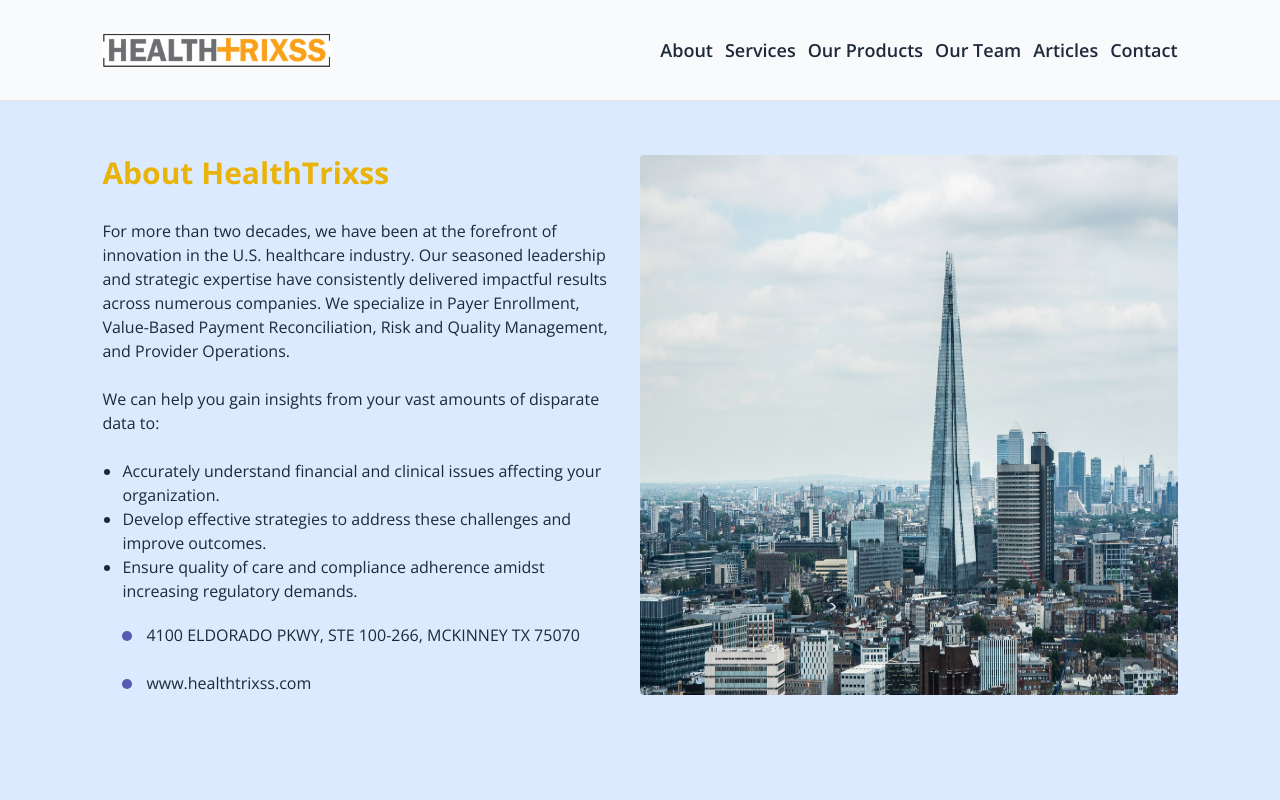
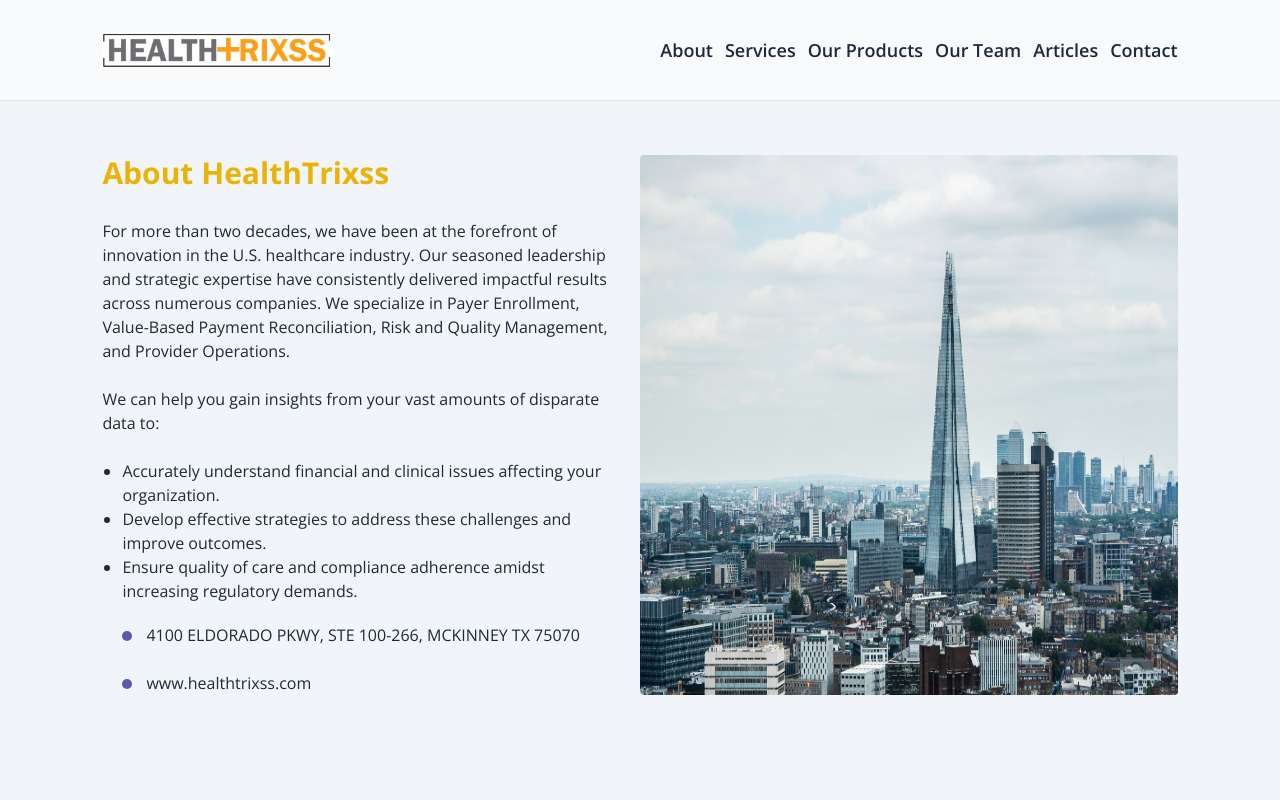
Before and after one commit to ronishpaudel/health-rixss, a Next.js app: page /about-us in a window 1280 px wide. Shown: the top 800 px of the page. Built offline with nearby package versions, Linux system fonts and the light colour scheme.

Commit message:
color fix

```diff
--- a/app/about-us/page.tsx
+++ b/app/about-us/page.tsx
@@ -9,7 +9,7 @@ const Page = () => {
   return (
     <div className="flex justify-center items-center flex-col">
       <Header />
-      <div className="max-w-[1920px] px-[8%] w-full  bg-blue-100">
+      <div className="max-w-[1920px] px-[8%] w-full  bg-slate-100">
         <div className="flex justify-center py-[5%] flex-wrap md:flex-nowrap gap-5 ">
           <div className="flex flex-col gap-5 w-full md:w-[50%]">
             <ScrollAnimation>
```
